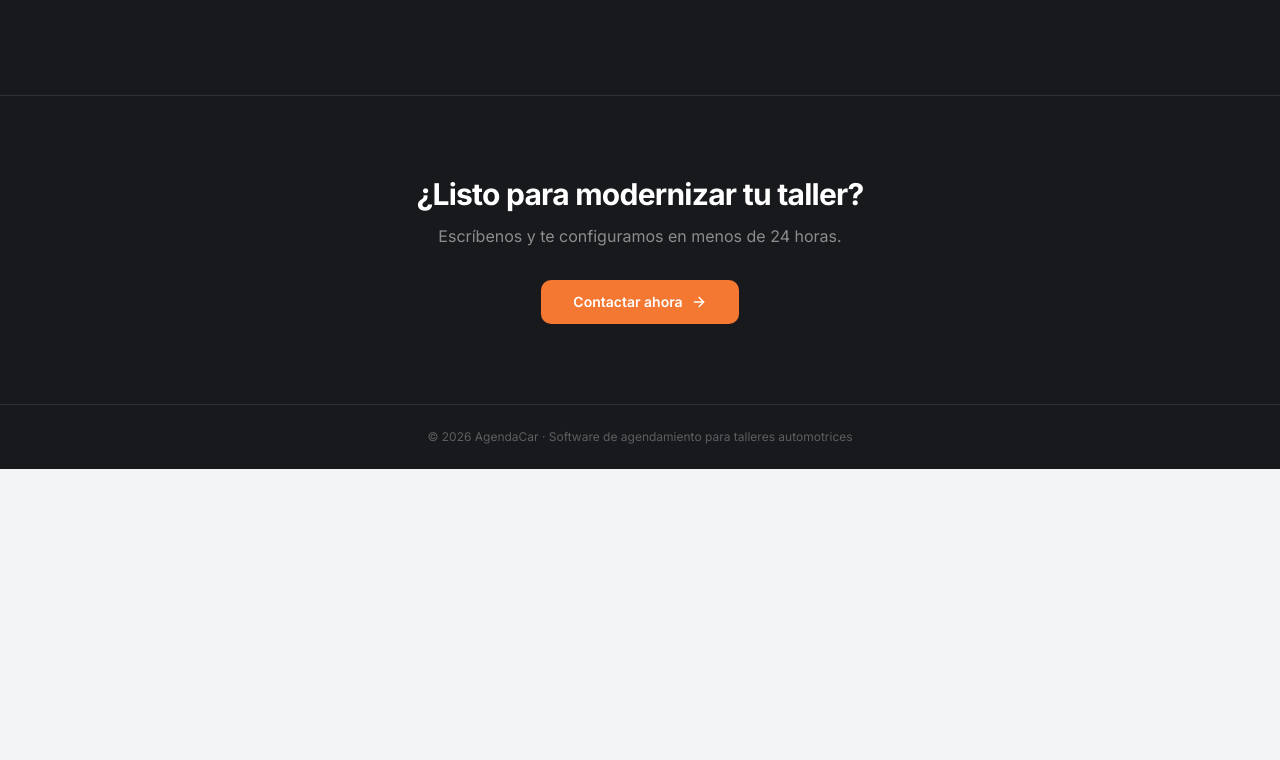
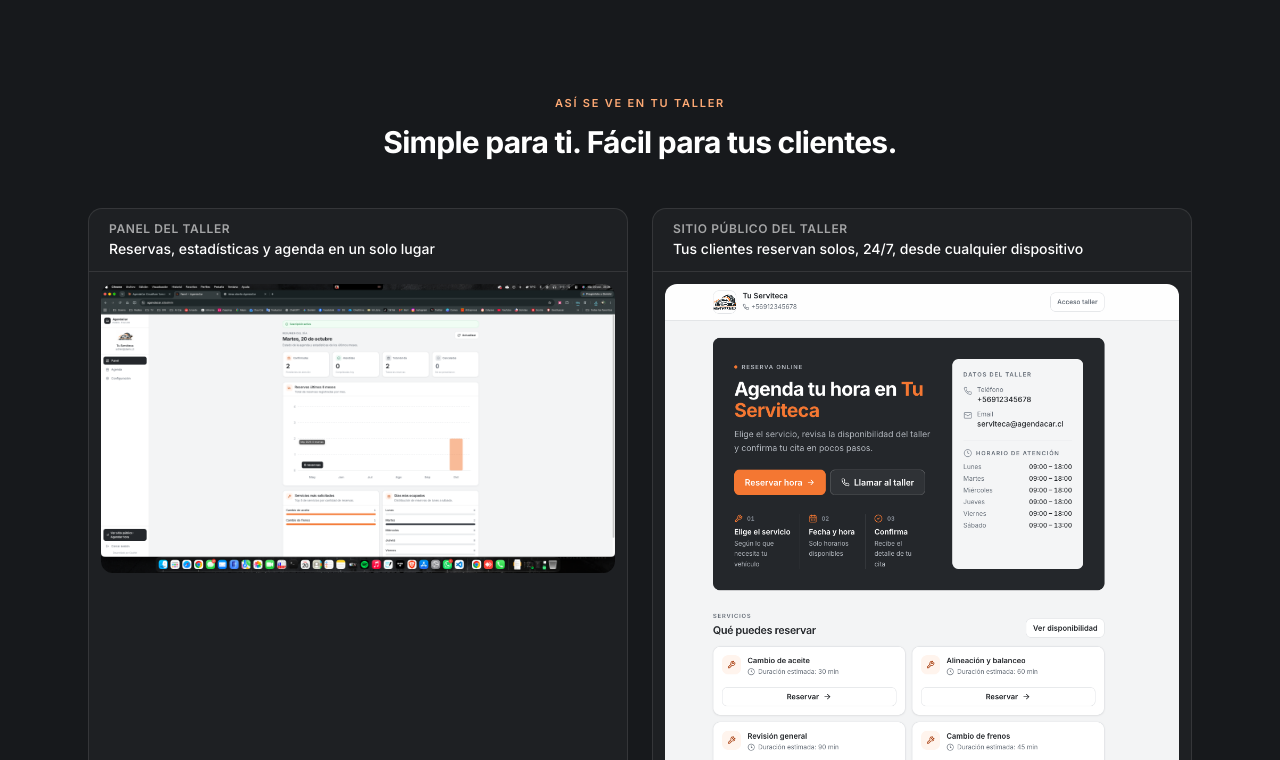
Before and after one commit to clattox/agendacar, a React (Vite) app in the folder client/: page / in a window 1280 px wide. Shown: the part 940-1700 px from the top of the page. Before the commit the page ends 1409 px from the top, so only its background shows below. Built offline with nearby package versions, Linux system fonts and the light colour scheme; no server answers.

Commit message:
feat: sección de capturas en landing page
Agrega sección "Así se ve en tu taller" con capturas reales del
panel de administración y del sitio público de reservas

Co-Authored-By: Claude Sonnet 4.6 <noreply@anthropic.com>
Claude-Session: https://claude.ai/code/session_01FvUsjLsFhXhSGh1mry3qQA

```diff
--- a/client/src/pages/public/Landing.jsx
+++ b/client/src/pages/public/Landing.jsx
@@ -128,6 +128,52 @@ export default function Landing() {
         </div>
       </section>
 
+      {/* Screenshots */}
+      <section className="relative mx-auto max-w-6xl px-6 pb-24">
+        <div className="mb-12 text-center">
+          <p className="text-[11px] font-semibold uppercase tracking-[0.16em] text-accent-300">
+            Así se ve en tu taller
+          </p>
+          <h2 className="mt-3 text-3xl font-bold tracking-tight">
+            Simple para ti. Fácil para tus clientes.
+          </h2>
+        </div>
+
+        <div className="grid gap-6 lg:grid-cols-2">
+          {/* Panel admin */}
+          <div className="overflow-hidden rounded-xl border border-white/10 bg-white/[0.03]">
+            <div className="border-b border-white/10 px-5 py-3">
+              <p className="text-xs font-semibold text-white/60 uppercase tracking-wider">Panel del taller</p>
+              <p className="mt-0.5 text-sm font-medium text-white">Reservas, estadísticas y agenda en un solo lugar</p>
+            </div>
+            <div className="p-3">
+              <img
+                src="/screenshot-panel.png"
+                alt="Panel de administración de AgendaCar mostrando estadísticas del día y gráfico de reservas"
+                className="w-full rounded-lg"
+                loading="lazy"
+              />
+            </div>
+          </div>
+
+          {/* Sitio público */}
+          <div className="overflow-hidden rounded-xl border border-white/10 bg-white/[0.03]">
+            <div className="border-b border-white/10 px-5 py-3">
+              <p className="text-xs font-semibold text-white/60 uppercase tracking-wider">Sitio público del taller</p>
+              <p className="mt-0.5 text-sm font-medium text-white">Tus clientes reservan solos, 24/7, desde cualquier dispositivo</p>
+            </div>
+            <div className="p-3">
+              <img
+                src="/screenshot-publico.png"
+                alt="Página pública de reservas online de un taller con AgendaCar"
+                className="w-full rounded-lg"
+                loading="lazy"
+              />
+            </div>
+          </div>
+        </div>
+      </section>
+
       {/* CTA final */}
       <section className="relative border-t border-white/10">
         <div className="mx-auto max-w-6xl px-6 py-20 text-center">
```
Also changed, not shown: client/public/screenshot-panel.png (added), client/public/screenshot-publico.png (added).
